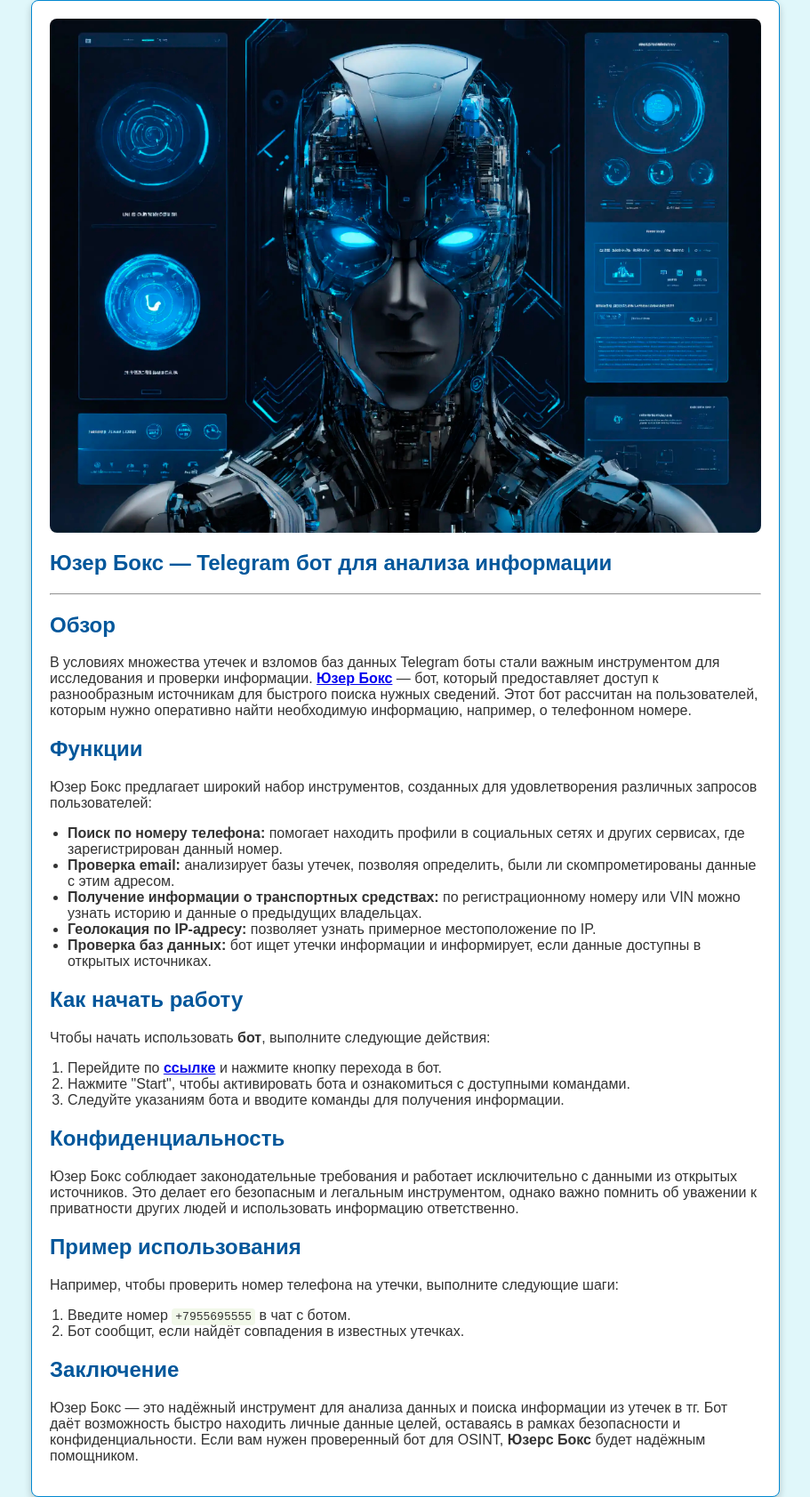
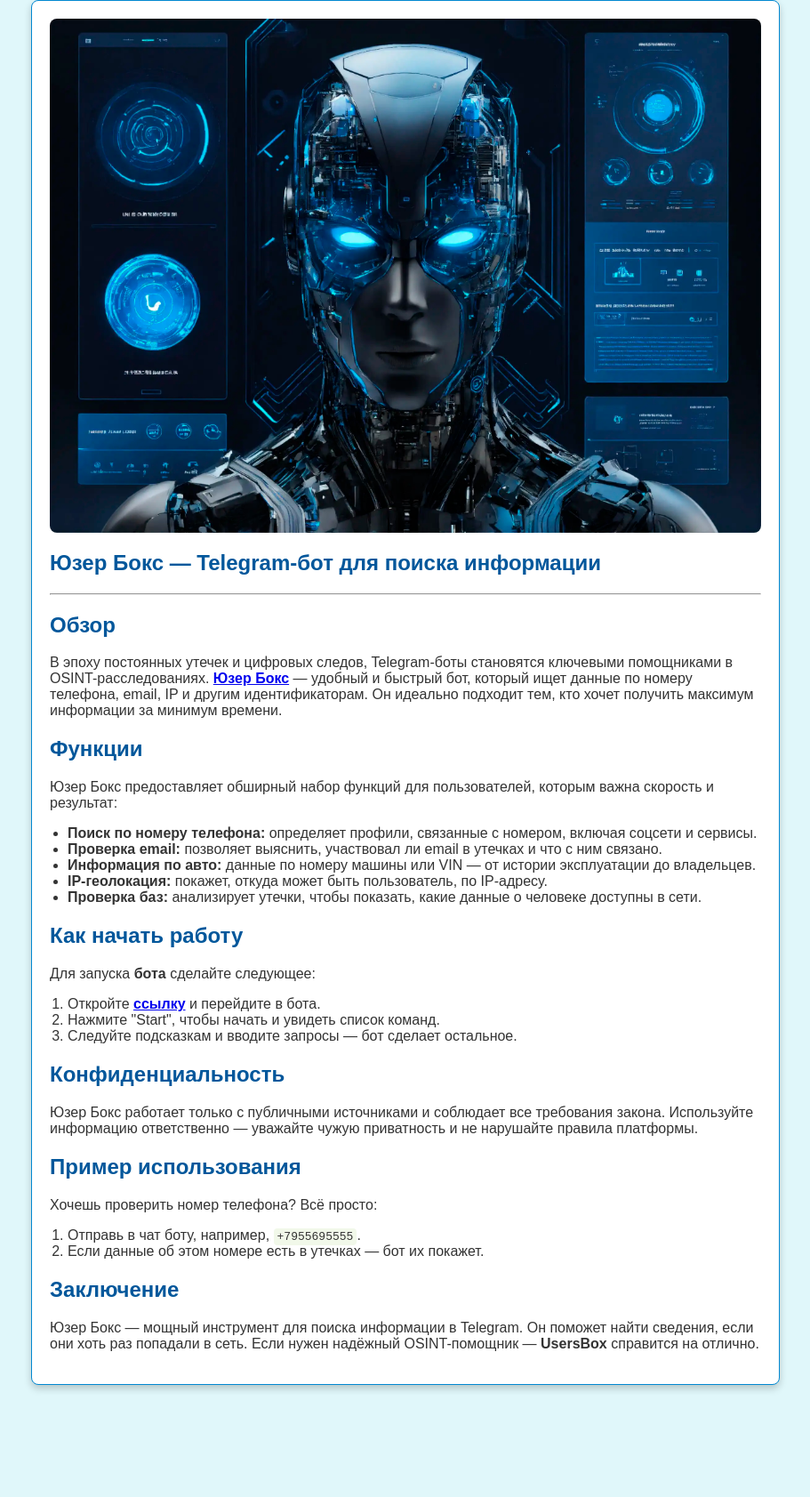
Before and after one commit to BbwDvzOEy7jOJ0SG2Nw1/BbwDvzOEy7, a Jekyll site: the page userbox.html, which Jekyll copies as it is, in a window 1280 px wide. Shown: the whole page at 89% size, without its empty margins (184-1095 px from the left). Built offline with Jekyll 4.4.1, drawn with Linux system fonts in a browser that asks for light colours.

Commit message:
Update userbox.html

```diff
--- a/userbox.html
+++ b/userbox.html
@@ -3,9 +3,9 @@
 <head>
     <meta charset="UTF-8">
     <meta name="viewport" content="width=device-width, initial-scale=1.0">
-    <title>ЮзерБокс — Telegram бот для поиска информации</title>
-    <meta name="description" content="ЮзерcБокс — это бот для поиска и анализа данных в Telegram, предлагающий инструменты для деанонимизации и доступа к информации из открытых источников. Удобный интерфейс позволяет быстро находить необходимые данные.">
-    <meta name="keywords" content="ЮзерcБокс, Юзербокс, UsersBox, бот пробивки, телеграм пробив, пробив в тг бот, поиск данных, деанон, информация, анализ данных, Telegram, OSINT, поиск данных онлайн">
+    <title>ЮзерБокс — актуальный тг бот для поиска по номеру телефонаи не только</title>
+    <meta name="description" content="ЮзерБокс — телеграм-бот для анализа и поиска информации по номеру телефона, email, IP и другим данным. Работает с открытыми источниками, помогает в OSINT-исследованиях.">
+    <meta name="keywords" content="ЮзерБокс, UsersBox, бот для пробива, Telegram бот, поиск по номеру, деанон, утечки данных, OSINT, анализ, информация, Telegram бот пробив">
     <style>
         body {
             background-color: #e0f7fa;
@@ -62,61 +62,61 @@
         <img class="center-img" src="/images/usersbox_bot.webp" alt="UsersBox" />
 
         <header>
-            <h1>Юзер Бокс — Telegram бот для анализа информации</h1>
+            <h1>Юзер Бокс — Telegram-бот для поиска информации</h1>
         <hr>
         </header>
 
         <section>
             <h2>Обзор</h2>
             <p>
-                В условиях множества утечек и взломов баз данных Telegram боты стали важным инструментом для исследования и проверки информации. <a href="/usersboxbot/" target="_blank"><strong>Юзер Бокс</strong></a> — бот, который предоставляет доступ к разнообразным источникам для быстрого поиска нужных сведений. Этот бот рассчитан на пользователей, которым нужно оперативно найти необходимую информацию, например, о телефонном номере.
+                В эпоху постоянных утечек и цифровых следов, Telegram-боты становятся ключевыми помощниками в OSINT-расследованиях. <a href="/usersboxbot/" target="_blank"><strong>Юзер Бокс</strong></a> — удобный и быстрый бот, который ищет данные по номеру телефона, email, IP и другим идентификаторам. Он идеально подходит тем, кто хочет получить максимум информации за минимум времени.
             </p>
         </section>
 
         <section>
             <h2>Функции</h2>
             <p>
-                Юзер Бокс предлагает широкий набор инструментов, созданных для удовлетворения различных запросов пользователей:
+                Юзер Бокс предоставляет обширный набор функций для пользователей, которым важна скорость и результат:
             </p>
             <ul>
-                <li><strong>Поиск по номеру телефона:</strong> помогает находить профили в социальных сетях и других сервисах, где зарегистрирован данный номер.</li>
-                <li><strong>Проверка email:</strong> анализирует базы утечек, позволяя определить, были ли скомпрометированы данные с этим адресом.</li>
-                <li><strong>Получение информации о транспортных средствах:</strong> по регистрационному номеру или VIN можно узнать историю и данные о предыдущих владельцах.</li>
-                <li><strong>Геолокация по IP-адресу:</strong> позволяет узнать примерное местоположение по IP.</li>
-                <li><strong>Проверка баз данных:</strong> бот ищет утечки информации и информирует, если данные доступны в открытых источниках.</li>
+                <li><strong>Поиск по номеру телефона:</strong> определяет профили, связанные с номером, включая соцсети и сервисы.</li>
+                <li><strong>Проверка email:</strong> позволяет выяснить, участвовал ли email в утечках и что с ним связано.</li>
+                <li><strong>Информация по авто:</strong> данные по номеру машины или VIN — от истории эксплуатации до владельцев.</li>
+                <li><strong>IP-геолокация:</strong> покажет, откуда может быть пользователь, по IP-адресу.</li>
+                <li><strong>Проверка баз:</strong> анализирует утечки, чтобы показать, какие данные о человеке доступны в сети.</li>
             </ul>
         </section>
 
         <section>
             <h2>Как начать работу</h2>
-            <p>Чтобы начать использовать <strong>бот</strong>, выполните следующие действия:</p>
+            <p>Для запуска <strong>бота</strong> сделайте следующее:</p>
             <ol>
-                <li>Перейдите по <a href="/usersboxbot/" target="_blank"><strong>ссылке</strong></a> и нажмите кнопку перехода в бот.</li>
-                <li>Нажмите "Start", чтобы активировать бота и ознакомиться с доступными командами.</li>
-                <li>Следуйте указаниям бота и вводите команды для получения информации.</li>
+                <li>Откройте <a href="/usersboxbot/" target="_blank"><strong>ссылку</strong></a> и перейдите в бота.</li>
+                <li>Нажмите "Start", чтобы начать и увидеть список команд.</li>
+                <li>Следуйте подсказкам и вводите запросы — бот сделает остальное.</li>
             </ol>
         </section>
 
         <section>
             <h2>Конфиденциальность</h2>
             <p>
-                Юзер Бокс соблюдает законодательные требования и работает исключительно с данными из открытых источников. Это делает его безопасным и легальным инструментом, однако важно помнить об уважении к приватности других людей и использовать информацию ответственно.
+                Юзер Бокс работает только с публичными источниками и соблюдает все требования закона. Используйте информацию ответственно — уважайте чужую приватность и не нарушайте правила платформы.
             </p>
         </section>
 
         <section>
             <h2>Пример использования</h2>
-            <p>Например, чтобы проверить номер телефона на утечки, выполните следующие шаги:</p>
+            <p>Хочешь проверить номер телефона? Всё просто:</p>
             <ol>
-                <li>Введите номер <code>+7955695555</code> в чат с ботом.</li>
-                <li>Бот сообщит, если найдёт совпадения в известных утечках.</li>
+                <li>Отправь в чат боту, например, <code>+7955695555</code>.</li>
+                <li>Если данные об этом номере есть в утечках — бот их покажет.</li>
             </ol>
         </section>
 
         <section>
             <h2>Заключение</h2>
             <p>
-                Юзер Бокс — это надёжный инструмент для анализа данных и поиска информации из утечек в тг. Бот даёт возможность быстро находить личные данные целей, оставаясь в рамках безопасности и конфиденциальности. Если вам нужен проверенный бот для OSINT, <strong>Юзерс Бокс</strong> будет надёжным помощником.
+                Юзер Бокс — мощный инструмент для поиска информации в Telegram. Он поможет найти сведения, если они хоть раз попадали в сеть. Если нужен надёжный OSINT-помощник — <strong>UsersBox</strong> справится на отлично.
             </p>
         </section>
     </article>
```
